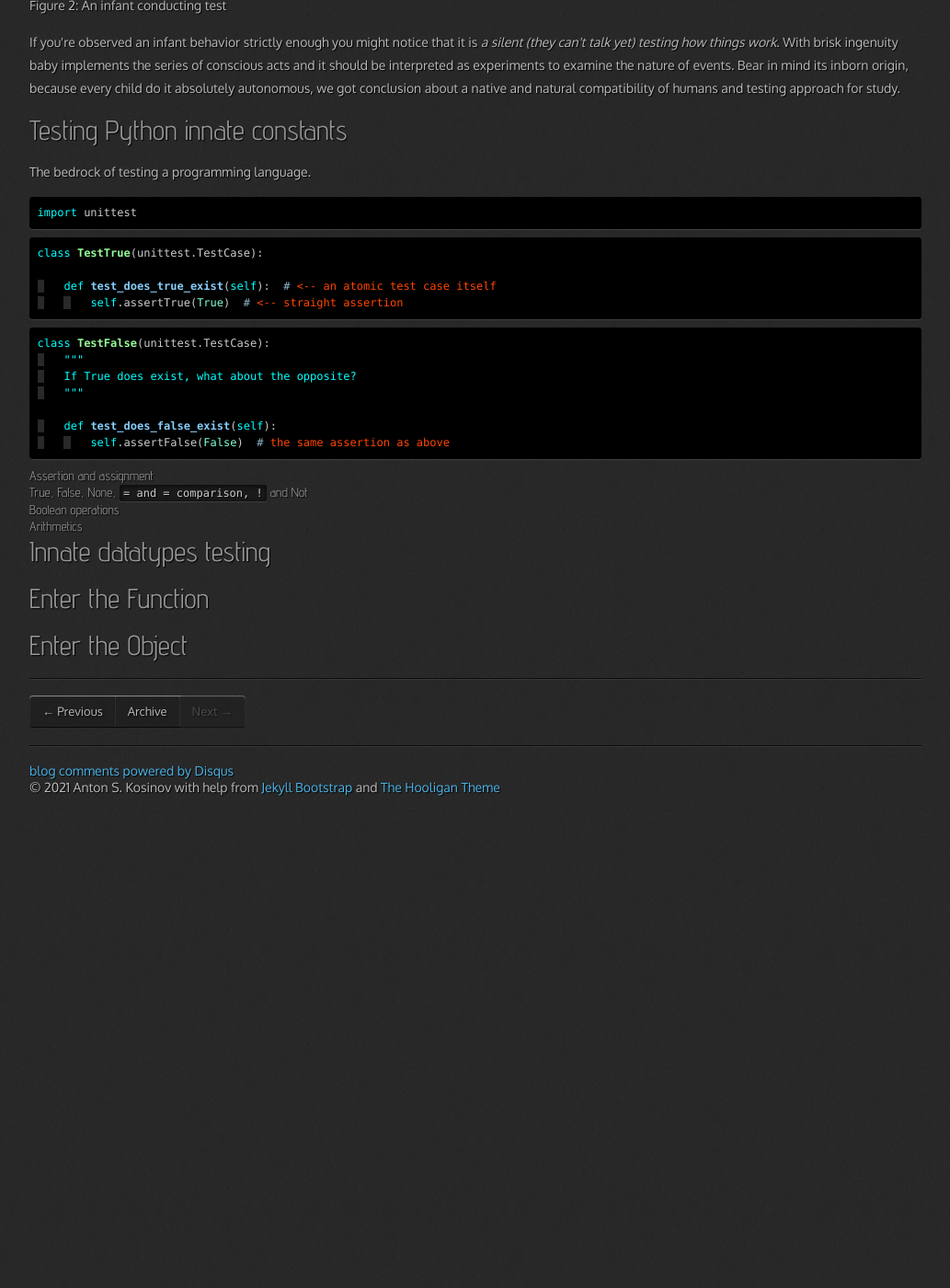
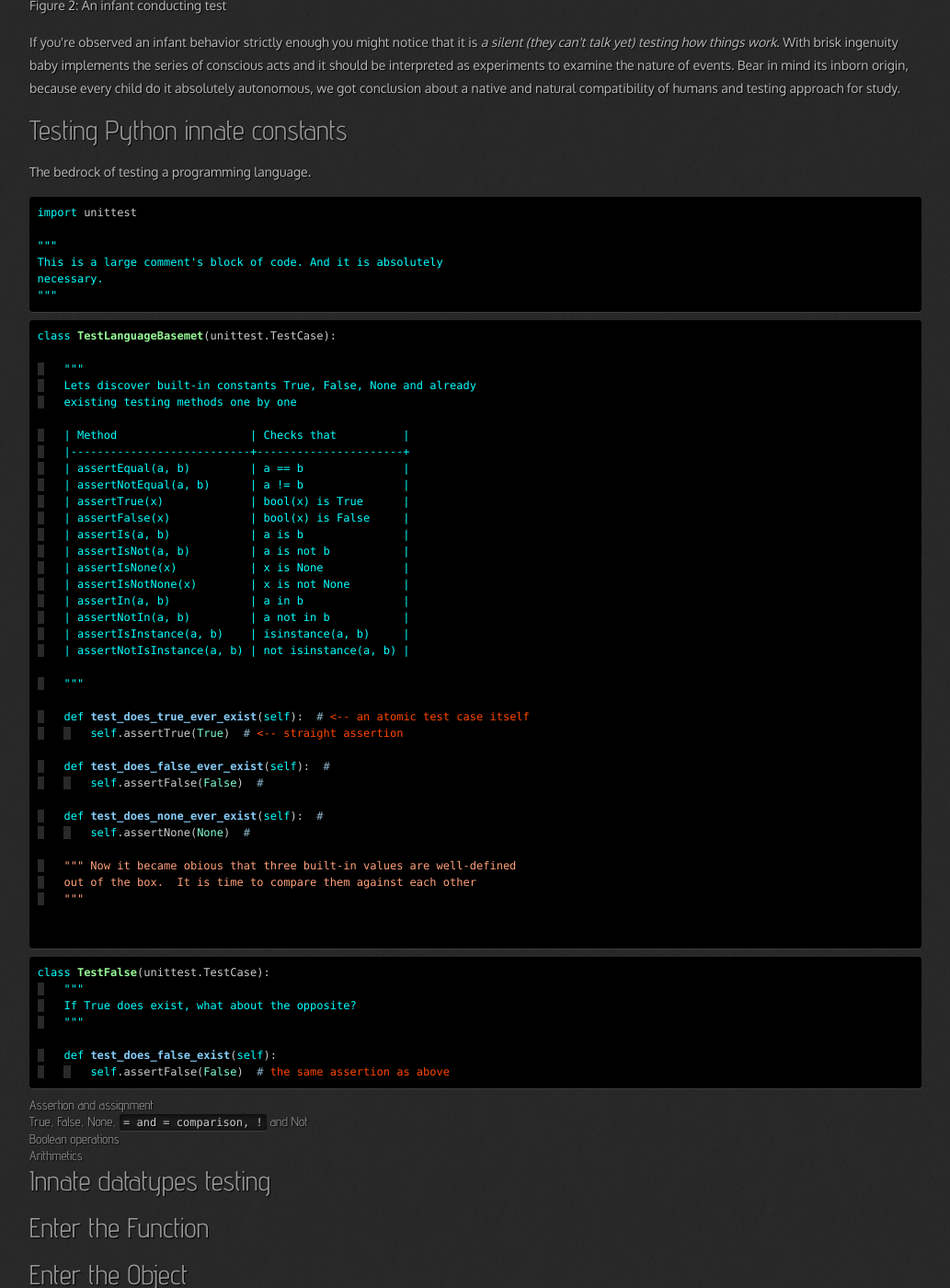
Before and after one commit to 0--key/0--key.github.io, a Jekyll site: the page built from _posts/2020-12-29-dissecting-python.html, in a window 1280 px wide and 1400 px high, scrolled down 4927 px. Shown: the whole window at 92% size, without its empty margins (23-1056 px from the left). Built offline with Jekyll 4.4.1, drawn with Linux system fonts in a browser that asks for light colours; nearby versions of some CDN libraries; comment, search, counter and statistics services are not loaded; before the commit the page ends 5801 px from its top, so only the background shows below that.

Commit message:
Next WYS test

```diff
--- a/_posts/2020-12-29-dissecting-python.html
+++ b/_posts/2020-12-29-dissecting-python.html
@@ -146,7 +146,7 @@ unnecessary procedure.
 <h2 id="org5715a29">Harsh overture</h2>
 <div class="outline-text-2" id="text-org5715a29">
 
-<div id="orga32da24" class="figure">
+<div id="org5006f4b" class="figure">
 <p><img src="http://0--key.github.io/assets/img/pydes/monkey.jpeg" alt="Animals also test" title="Unconscious testing" class="rounded float-left" />
 </p>
 <p><span class="figure-number">Figure 1: </span>Test failure</p>
@@ -385,7 +385,7 @@ misterious.
 <h2 id="org45186c4">Testing as a nodal ology tool</h2>
 <div class="outline-text-2" id="text-org45186c4">
 
-<div id="orgeacdd9f" class="figure">
+<div id="org7aa729e" class="figure">
 <p><img src="http://0--key.github.io/assets/img/pydes/infant-building-a-tower.jpeg" alt="An infant" title="Infant building a tower" />
 </p>
 <p><span class="figure-number">Figure 2: </span>An infant conducting test</p>
@@ -413,14 +413,52 @@ The bedrock of testing a programming language.
 
 <div class="org-src-container">
 <pre class="src src-python" id="orgfbb9da8"><span style="color: #00ffff;">import</span> unittest
+
+<span style="color: #00ffff;">"""</span>
+<span style="color: #00ffff;">This is a large comment's block of code. And it is absolutely</span>
+<span style="color: #00ffff;">necessary.</span>
+<span style="color: #00ffff;">"""</span>
 </pre>
 </div>
 
 <div class="org-src-container">
-<pre class="src src-python" id="org4845c05"><span style="color: #00ffff;">class</span> <span style="color: #98fb98; font-weight: bold;">TestTrue</span>(unittest.TestCase):
+<pre class="src src-python" id="org4845c05"><span style="color: #00ffff;">class</span> <span style="color: #98fb98; font-weight: bold;">TestLanguageBasemet</span>(unittest.TestCase):
 
-<span style="color: #00ff00; background-color: #292929;"> </span>   <span style="color: #00ffff;">def</span> <span style="color: #87cefa; font-weight: bold;">test_does_true_exist</span>(<span style="color: #00ffff;">self</span>):  <span style="color: #8db6cd;"># </span><span style="color: #ff4500;">&lt;-- an atomic test case itself</span>
+<span style="color: #00ff00; background-color: #292929;"> </span>   <span style="color: #00ffff;">"""</span>
+<span style="color: #00ff00; background-color: #292929;"> </span><span style="color: #00ffff;">   Lets discover built-in constants True, False, None and already</span>
+<span style="color: #00ff00; background-color: #292929;"> </span><span style="color: #00ffff;">   existing testing methods one by one</span>
+
+<span style="color: #00ff00; background-color: #292929;"> </span><span style="color: #00ffff;">   | Method                    | Checks that          |</span>
+<span style="color: #00ff00; background-color: #292929;"> </span><span style="color: #00ffff;">   |---------------------------+----------------------+</span>
+<span style="color: #00ff00; background-color: #292929;"> </span><span style="color: #00ffff;">   | assertEqual(a, b)         | a == b               |</span>
+<span style="color: #00ff00; background-color: #292929;"> </span><span style="color: #00ffff;">   | assertNotEqual(a, b)      | a != b               |</span>
+<span style="color: #00ff00; background-color: #292929;"> </span><span style="color: #00ffff;">   | assertTrue(x)             | bool(x) is True      |</span>
+<span style="color: #00ff00; background-color: #292929;"> </span><span style="color: #00ffff;">   | assertFalse(x)            | bool(x) is False     |</span>
+<span style="color: #00ff00; background-color: #292929;"> </span><span style="color: #00ffff;">   | assertIs(a, b)            | a is b               |</span>
+<span style="color: #00ff00; background-color: #292929;"> </span><span style="color: #00ffff;">   | assertIsNot(a, b)         | a is not b           |</span>
+<span style="color: #00ff00; background-color: #292929;"> </span><span style="color: #00ffff;">   | assertIsNone(x)           | x is None            |</span>
+<span style="color: #00ff00; background-color: #292929;"> </span><span style="color: #00ffff;">   | assertIsNotNone(x)        | x is not None        |</span>
+<span style="color: #00ff00; background-color: #292929;"> </span><span style="color: #00ffff;">   | assertIn(a, b)            | a in b               |</span>
+<span style="color: #00ff00; background-color: #292929;"> </span><span style="color: #00ffff;">   | assertNotIn(a, b)         | a not in b           |</span>
+<span style="color: #00ff00; background-color: #292929;"> </span><span style="color: #00ffff;">   | assertIsInstance(a, b)    | isinstance(a, b)     |</span>
+<span style="color: #00ff00; background-color: #292929;"> </span><span style="color: #00ffff;">   | assertNotIsInstance(a, b) | not isinstance(a, b) |</span>
+
+<span style="color: #00ff00; background-color: #292929;"> </span><span style="color: #00ffff;">   """</span>
+
+<span style="color: #00ff00; background-color: #292929;"> </span>   <span style="color: #00ffff;">def</span> <span style="color: #87cefa; font-weight: bold;">test_does_true_ever_exist</span>(<span style="color: #00ffff;">self</span>):  <span style="color: #8db6cd;"># </span><span style="color: #ff4500;">&lt;-- an atomic test case itself</span>
 <span style="color: #00ff00; background-color: #292929;"> </span>   <span style="color: #00ff00; background-color: #292929;"> </span>   <span style="color: #00ffff;">self</span>.assertTrue(<span style="color: #7fffd4;">True</span>)  <span style="color: #8db6cd;"># </span><span style="color: #ff4500;">&lt;-- straight assertion</span>
+
+<span style="color: #00ff00; background-color: #292929;"> </span>   <span style="color: #00ffff;">def</span> <span style="color: #87cefa; font-weight: bold;">test_does_false_ever_exist</span>(<span style="color: #00ffff;">self</span>):  <span style="color: #8db6cd;">#</span>
+<span style="color: #00ff00; background-color: #292929;"> </span>   <span style="color: #00ff00; background-color: #292929;"> </span>   <span style="color: #00ffff;">self</span>.assertFalse(<span style="color: #7fffd4;">False</span>)  <span style="color: #8db6cd;">#</span>
+
+<span style="color: #00ff00; background-color: #292929;"> </span>   <span style="color: #00ffff;">def</span> <span style="color: #87cefa; font-weight: bold;">test_does_none_ever_exist</span>(<span style="color: #00ffff;">self</span>):  <span style="color: #8db6cd;">#</span>
+<span style="color: #00ff00; background-color: #292929;"> </span>   <span style="color: #00ff00; background-color: #292929;"> </span>   <span style="color: #00ffff;">self</span>.assertNone(<span style="color: #7fffd4;">None</span>)  <span style="color: #8db6cd;">#</span>
+
+<span style="color: #00ff00; background-color: #292929;"> </span>   <span style="color: #ffa07a;">""" Now it became obious that three built-in values are well-defined</span>
+<span style="color: #00ff00; background-color: #292929;"> </span><span style="color: #ffa07a;">   out of the box.  It is time to compare them against each other</span>
+<span style="color: #00ff00; background-color: #292929;"> </span><span style="color: #ffa07a;">   """</span>
+
+
 </pre>
 </div>
 
```
